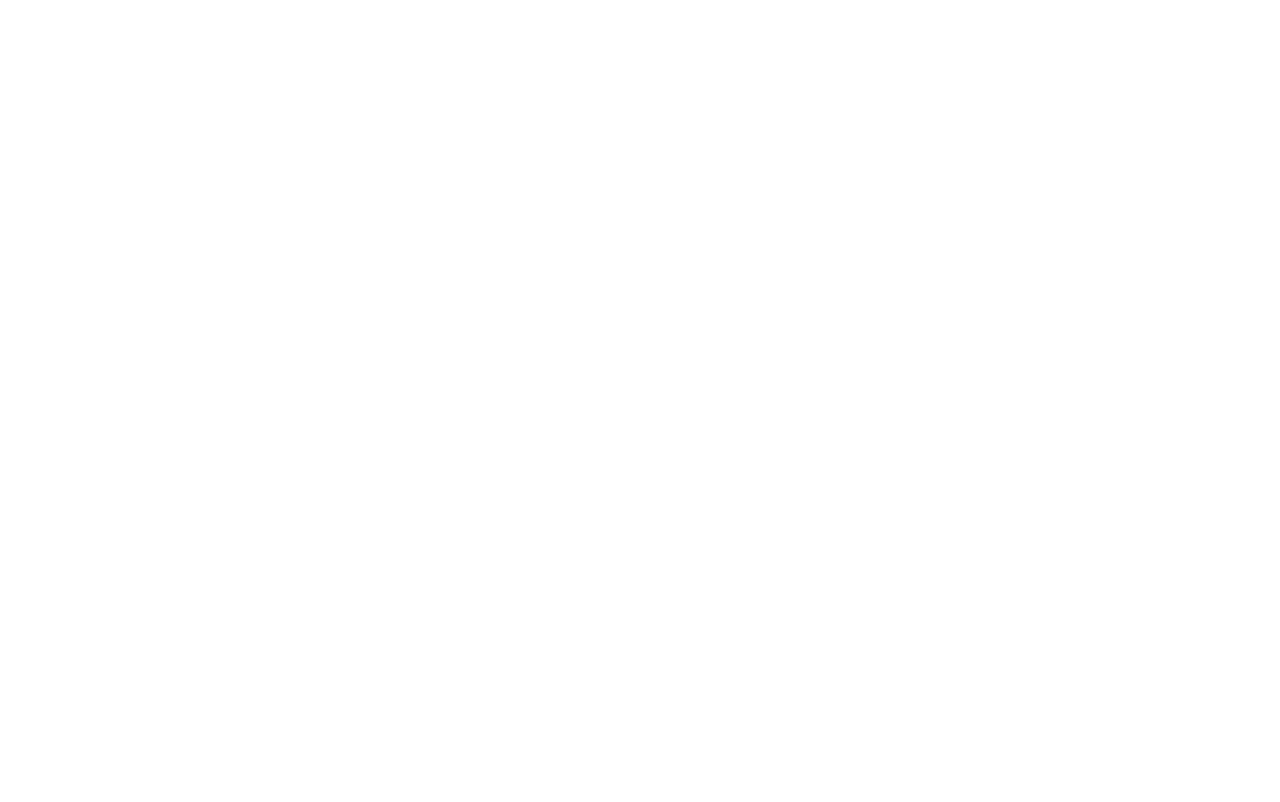
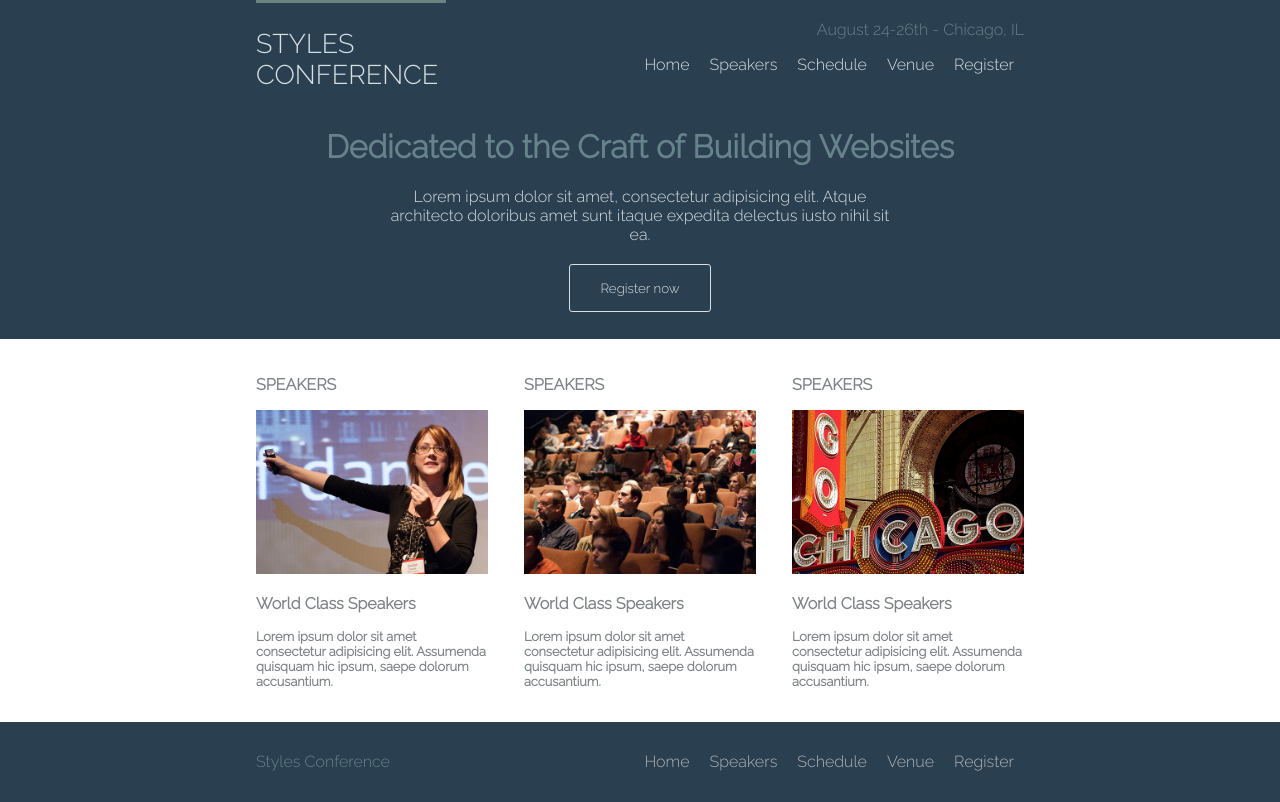
Before and after one commit to markostj/react-academy-html-css, a plain HTML site: page index.html in a window 1280 px wide. Drawn offline with Linux system fonts and the light colour scheme.

Commit message:
HTML & CSS zadatak
Kopiran dizajn s zadatka. Font sam pokušao pronaći da bude što sličniji izvornom, import-an je s Google fonts. Ima još sitnica koje nisu identične kao u primjeru, ali zasada je ovo kako najbolje znam kopirati dizajn, a te sitnice nastavljam proučavati i nadograđivati.

```diff
--- a/index.html
+++ b/index.html
@@ -5,7 +5,65 @@
     <title>Example</title>
     <meta name="viewport" content="width=device-width, initial-scale=1.0" />
     <link rel="stylesheet" href="style.css" />
+    <style>
+      @import url('https://fonts.googleapis.com/css2?family=Poiret+One&family=Raleway:wght@300&display=swap');
+      </style>
   </head>
   <body>
+
+        <div class="header wrapper">
+        <span>STYLES CONFERENCE</span>
+        <nav>
+          <p>August 24-26th - Chicago, IL</p>
+          <ul>
+            <li>Home</li>
+            <li>Speakers</li>
+            <li>Schedule</li>
+            <li>Venue</li>
+            <li>Register</li>
+          </ul>
+        </nav>
+        </div>
+        <div class="hero wrapper">
+          <h1>Dedicated to the Craft of Building Websites</h1>
+          <p>Lorem ipsum dolor sit amet, consectetur adipisicing elit. Atque architecto doloribus amet sunt itaque expedita delectus iusto nihil sit ea.</p>
+          <button>Register now</button>
+        </div>
+        <div class="content wrapper">
+          <article>
+            <p>SPEAKERS</p>
+            <img src="./assets/speakers.jpeg" alt="">
+            <p>World Class Speakers</p>
+            <p>Lorem ipsum dolor sit amet consectetur adipisicing elit. Assumenda quisquam hic ipsum, saepe dolorum accusantium.</p>
+          </article>
+          <article>
+            <p>SPEAKERS</p>
+            <img src="./assets/schedule.jpeg" alt="">
+            <p>World Class Speakers</p>
+            <p>Lorem ipsum dolor sit amet consectetur adipisicing elit. Assumenda quisquam hic ipsum, saepe dolorum accusantium.</p>
+          </article>
+          <article>
+            <p>SPEAKERS</p>
+            <img src="./assets/venue.jpeg" alt="">
+            <p>World Class Speakers</p>
+            <p>Lorem ipsum dolor sit amet consectetur adipisicing elit. Assumenda quisquam hic ipsum, saepe dolorum accusantium.</p>
+          </article>
+        </div>
+        <div class="footer wrapper">
+          <p>Styles Conference</p>
+          <nav>
+            <ul>
+              <li>Home</li>
+              <li>Speakers</li>
+              <li>Schedule</li>
+              <li>Venue</li>
+              <li>Register</li>
+            </ul>
+          </nav>
+        </div>
+      </div>
+
+
+
   </body>
 </html>
--- a/style.css
+++ b/style.css
@@ -1,3 +1,112 @@
+html, body{
+  margin:0;
+  padding: 0;
+  height: 100%;
+}
+
 * {
+  font-family: 'Raleway', sans-serif;
   box-sizing: border-box;
 }
+
+.wrapper{
+  padding: 0 20%;
+}
+
+.header{
+  color: #D7E0E3;
+  padding-top: 0;
+  display: flex;
+  justify-content: space-between;
+  background-color: #2A3F50;
+}
+.header p{
+  margin: 0;
+  color: #66838B;
+}
+.header span{
+  border-top: 3px solid #6A847F;
+  display: flex;
+  justify-content: center;
+  align-items: flex-end;
+  max-width: 190px;
+  font-size: 27px;
+}
+.header ul{
+  display: flex;
+  list-style: none;
+  padding: 0;
+}
+.header ul li{
+  padding: 0 10px;
+}
+.header ul li:first-child{
+  padding: 0 10px 0 0
+}
+.header nav {
+  display: flex;
+  align-items: flex-end;
+  flex-direction: column;
+  padding-top: 20px;
+}
+
+.hero{
+  text-align: center;
+  background-color: #2A3F50;
+  padding: 17px 0;
+}
+.hero h1{
+  color: #66838B;
+}
+.hero p {
+  margin: 10px 30%;
+  color: #D7E0E3;
+}
+.hero button{
+  padding: 15px 30px;
+  background-color: transparent;
+  border: 1.5px solid #D7E0E3;
+  border-radius: 3px;
+  color: #D7E0E3;
+  margin: 10px 0;
+}
+.content{
+  display: flex;
+  justify-content: space-between;
+  gap: 36px;
+  color: #7e8386;
+  padding-bottom: 20px;
+  padding-top: 20px;
+  font-weight: bold;
+}
+.content img{
+  width: 100%;
+  height: auto;
+}
+.content article p:last-child{
+  font-size: 0.8em;
+}
+.footer{
+  color: #AFB3B6;
+  background-color: #2A3F50;
+  display: flex;
+  justify-content: space-between;
+  align-items: center;
+  font-size: 1em;
+}
+.footer.wrapper{
+  height: 10%;
+}
+.footer p{
+  color: #66838B;
+}
+.footer ul{
+  display: flex;
+  list-style: none;
+}
+.footer ul li{
+  padding: 0 10px;
+}
+.footer ul li:first-child{
+  padding: 0 10px 0 0;
+}
```
